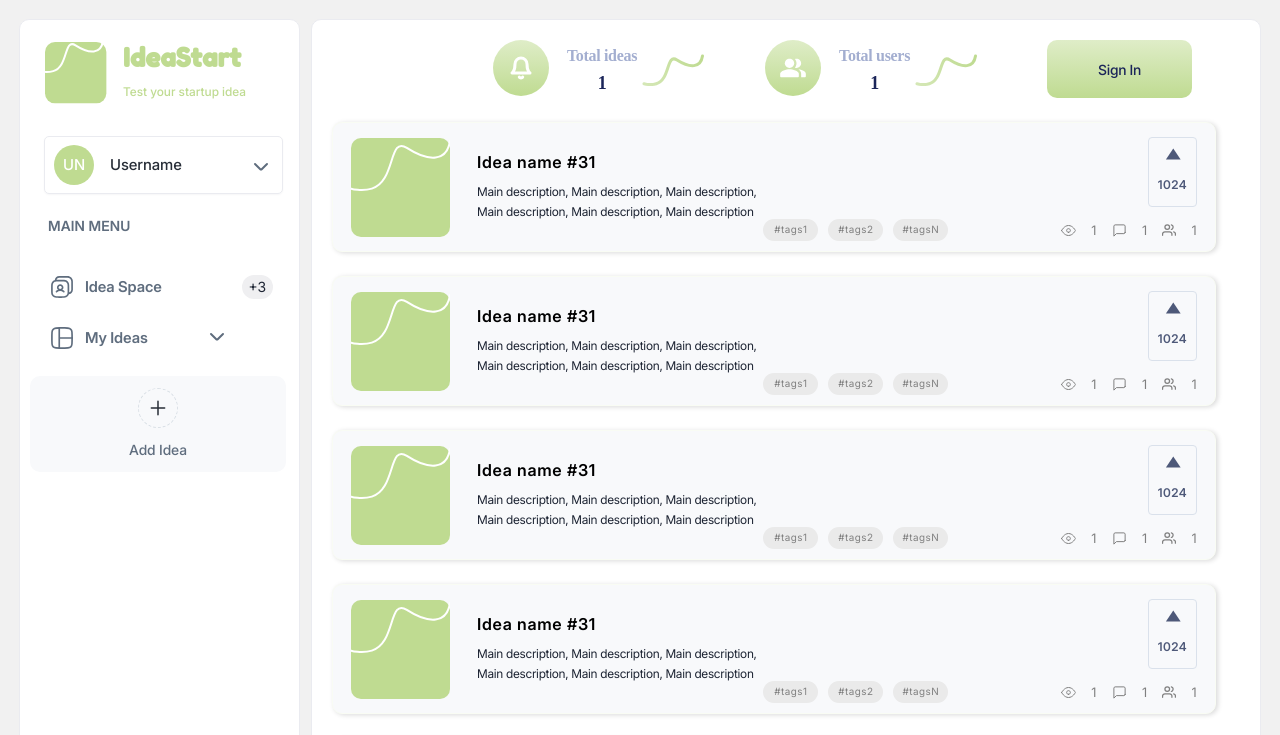
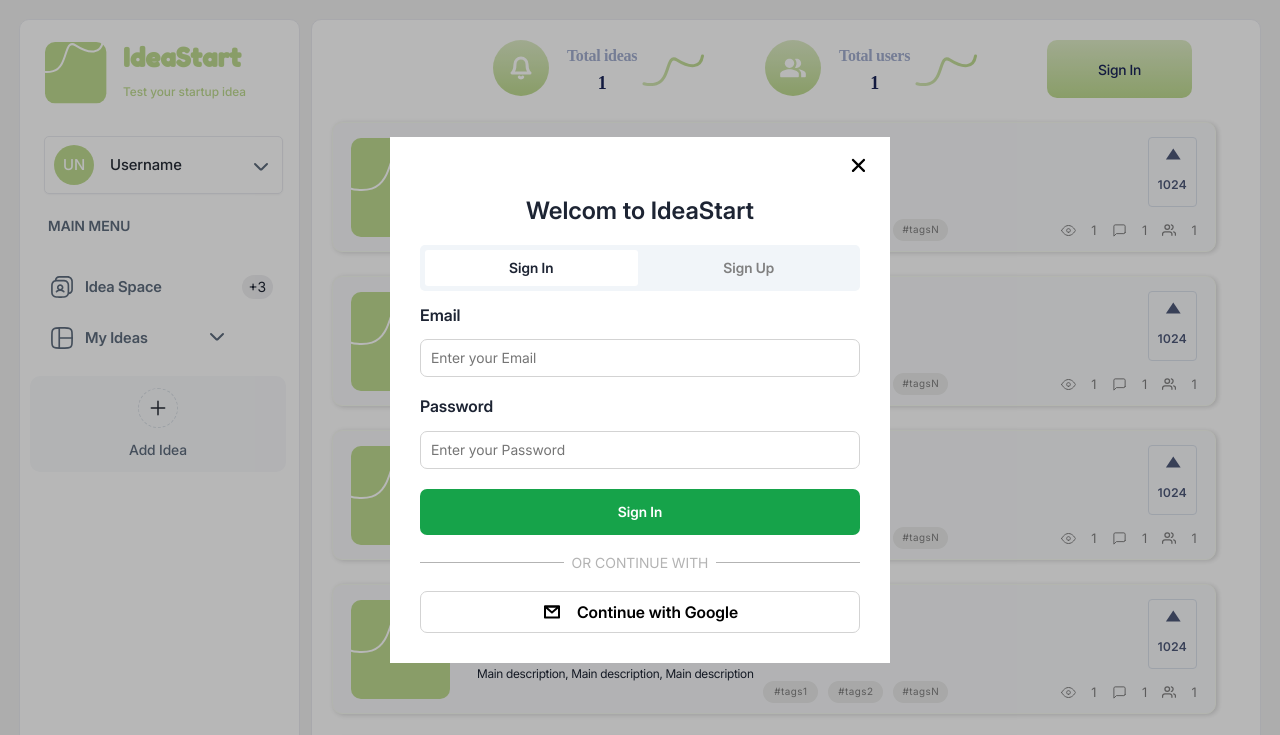
Before and after one commit to Bitaxa-72/IdeaStart, a website built with Vite: page src/index.html in a window 1280 px wide. Both pictures are taken after a click on the button "Sign In". Shown: the top 735 px of the page. Built offline with nearby package versions, Linux system fonts and the light colour scheme.

Commit message:
Created modal menu

```diff
--- a/src/index.html
+++ b/src/index.html
@@ -3,6 +3,64 @@
 <load src="./html/base/head.html" title="home" />
 
 <body class="body">
+    <div class="modal">
+        <div class="modal__window">
+            <a class="modal__cancel" href="#">
+                <svg xmlns="http://www.w3.org/2000/svg" width="40" height="40" viewBox="0 0 26 26" fill="none">
+                    <path
+                        d="M16.067 8.99502C16.1386 8.92587 16.1958 8.84314 16.2352 8.75165C16.2745 8.66017 16.2952 8.56176 16.2962 8.46218C16.2971 8.3626 16.2781 8.26383 16.2405 8.17164C16.2028 8.07945 16.1472 7.99568 16.0768 7.92523C16.0064 7.85478 15.9227 7.79905 15.8305 7.7613C15.7384 7.72354 15.6396 7.70452 15.54 7.70534C15.4404 7.70616 15.342 7.7268 15.2505 7.76606C15.159 7.80532 15.0762 7.86242 15.007 7.93402L12.001 10.939L8.99597 7.93402C8.92731 7.86033 8.84451 7.80123 8.75251 7.76024C8.66051 7.71925 8.5612 7.69721 8.4605 7.69543C8.35979 7.69365 8.25976 7.71218 8.16638 7.7499C8.07299 7.78762 7.98815 7.84376 7.91694 7.91498C7.84572 7.9862 7.78957 8.07103 7.75185 8.16442C7.71413 8.25781 7.69561 8.35784 7.69738 8.45854C7.69916 8.55925 7.7212 8.65856 7.76219 8.75056C7.80319 8.84256 7.86229 8.92536 7.93597 8.99402L10.939 12L7.93397 15.005C7.80149 15.1472 7.72937 15.3352 7.7328 15.5295C7.73623 15.7238 7.81494 15.9092 7.95235 16.0466C8.08977 16.1841 8.27515 16.2628 8.46945 16.2662C8.66375 16.2696 8.8518 16.1975 8.99397 16.065L12.001 13.06L15.006 16.066C15.1481 16.1985 15.3362 16.2706 15.5305 16.2672C15.7248 16.2638 15.9102 16.1851 16.0476 16.0476C16.185 15.9102 16.2637 15.7248 16.2671 15.5305C16.2706 15.3362 16.1985 15.1482 16.066 15.006L13.063 12L16.067 8.99502Z"
+                        fill="black" />
+                </svg>
+            </a>
+            <h3 class="modal__title">Welcom to IdeaStart</h3>
+            <div class="modal__btn">
+                <button data-menu="signIn" class="modal__signIn modal__signIn--active">Sign In</button>
+                <button data-menu="signUp" class="modal__signIn">Sign Up</button>
+            </div>
+            <div data-window="firstWindow" class="modal__switchMenu modal__switchMenu--active">
+                <form class="modal__form">
+                    <div class="modal__info">
+                        <label class="modal__label" for="email">Email</label>
+                        <input id="email" class="modal__input" type="email" placeholder="Enter your Email">
+                    </div>
+                    <div class="modal__info">
+                        <label class="modal__label" for="Password">Password</label>
+                        <input id="Password" class="modal__input" type="email" placeholder="Enter your Password">
+                    </div>
+                </form>
+                <button class="modal__action">Sign In</button>
+            </div>
+            <div data-window="secondWindow" class="modal__switchMenu">
+                <form class="modal__form">
+                    <div class="modal__info">
+                        <label class="modal__label" for="name">Full Name</label>
+                        <input id="name" class="modal__input" type="text" placeholder="Enter your full name">
+                    </div>
+                    <div class="modal__info">
+                        <label class="modal__label" for="email">Email</label>
+                        <input id="email" class="modal__input" type="email" placeholder="Enter your Email">
+                    </div>
+                    <div class="modal__info">
+                        <label class="modal__label" for="Password">Password</label>
+                        <input id="Password" class="modal__input" type="email" placeholder="Enter your Password">
+                    </div>
+                </form>
+                <button class="modal__action">Create Account</button>
+            </div>
+            <span class="modal__span">OR CONTINUE WITH</span>
+            <button class="modal__google">
+                <svg xmlns="http://www.w3.org/2000/svg" width="20" height="20" viewBox="0 0 20 20" fill="none">
+                    <path fill-rule="evenodd" clip-rule="evenodd"
+                        d="M17 3.5H3C2.73478 3.5 2.48043 3.60536 2.29289 3.79289C2.10536 3.98043 2 4.23478 2 4.5V15.5C2 15.7652 2.10536 16.0196 2.29289 16.2071C2.48043 16.3946 2.73478 16.5 3 16.5H17C17.2652 16.5 17.5196 16.3946 17.7071 16.2071C17.8946 16.0196 18 15.7652 18 15.5V4.5C18 4.23478 17.8946 3.98043 17.7071 3.79289C17.5196 3.60536 17.2652 3.5 17 3.5ZM4 14.5V5.5H16V14.5H4Z"
+                        fill="black" />
+                    <path fill-rule="evenodd" clip-rule="evenodd"
+                        d="M17.648 5.261L10.603 11.261C10.4214 11.4156 10.1904 11.5002 9.9518 11.4995C9.71322 11.4988 9.48276 11.4128 9.30204 11.257L2.34704 5.257C1.64504 4.652 2.07304 3.5 3.00004 3.5H17C17.93 3.5 18.356 4.658 17.648 5.261ZM5.69004 5.5L9.96004 9.183L14.282 5.5H5.69004Z"
+                        fill="black" />
+                </svg>
+                Continue with Google
+            </button>
+        </div>
+    </div>
     <div class="overlay" data-burger="overlay"></div>
     <div class="container main__container">
         <aside class="sidebar" data-burger="sidebar">
@@ -10,8 +68,7 @@
         </aside>
         <main class="main">
             <div class="burger" data-burger="btn">
-                <svg xmlns="http://www.w3.org/2000/svg" width="20" height="14" viewBox="0 0 20 14"
-                    fill="none">
+                <svg xmlns="http://www.w3.org/2000/svg" width="20" height="14" viewBox="0 0 20 14" fill="none">
                     <path d="M1 1H19M1 7H19M1 13H19" stroke="white" stroke-width="3" stroke-linecap="round"
                         stroke-linejoin="round" />
                 </svg>
--- /dev/null
+++ b/src/js/components/modal.js
@@ -0,0 +1,51 @@
+export const switchMenu = () => {
+    const signIn = document.querySelector('[data-menu="signIn"]');
+    const signUp = document.querySelector('[data-menu="signUp"]');
+    const windowSignIn = document.querySelector('[data-window="firstWindow"]');
+    const windowSignUp = document.querySelector('[data-window="secondWindow"]');
+
+    const activeWindow = () => {
+        signIn.addEventListener('click', () => {
+            if (signIn.classList.contains('modal__signIn--active')) return;
+
+            signIn.classList.toggle('modal__signIn--active');
+            signUp.classList.remove('modal__signIn--active');
+            windowSignIn.classList.toggle('modal__switchMenu--active');
+            windowSignUp.classList.remove('modal__switchMenu--active');
+        })
+
+        signUp.addEventListener('click', () => {
+            if (signUp.classList.contains('modal__signIn--active')) return;
+
+            signUp.classList.toggle('modal__signIn--active');
+            signIn.classList.remove('modal__signIn--active');
+            windowSignUp.classList.toggle('modal__switchMenu--active');
+            windowSignIn.classList.remove('modal__switchMenu--active');
+        })
+    }
+    activeWindow();
+}
+
+export const modalWindow = () => {
+    const modal = document.querySelector('.modal')
+    const modalButton = document.querySelector('.ideas__stats-btn')
+
+    modalButton.addEventListener('click', openModal)
+    modal.addEventListener('click', closeModal)
+
+    function openModal(e) {
+        e.preventDefault()
+        document.body.classList.toggle('body--opened-modal')
+    }
+
+    function closeModal(e) {
+        e.preventDefault()
+
+        const target = e.target
+
+        if (target.closest('.modal__cancel') || target.classList.contains('modal')) {
+            document.body.classList.remove('body--opened-modal')
+        }
+
+    }
+}
--- a/src/js/main.js
+++ b/src/js/main.js
@@ -7,7 +7,8 @@ import { tagSet } from './components/input';
 import { imageGallery } from './components/input';
 import { swiperIdea } from './components/slider';
 import { rateStars } from './components/rate';
-
+import { switchMenu } from './components/modal';
+import { modalWindow } from './components/modal';
 
 dropDownIdeas();
 dropDownMenu();
@@ -17,3 +18,5 @@ imageGallery();
 swiperIdea();
 rateStars();
 useBurger();
+switchMenu();
+modalWindow();
--- a/src/scss/components/_index.scss
+++ b/src/scss/components/_index.scss
@@ -3,3 +3,4 @@
 @import './inputList.scss';
 @import './post.scss';
 @import './comments.scss';
+@import './modal.scss';
--- /dev/null
+++ b/src/scss/components/modal.scss
@@ -0,0 +1,158 @@
+.body--opened-menu {
+  overflow: hidden;
+}
+
+.modal {
+  padding: 0 10px;
+  position: fixed;
+  inset: 0;
+  z-index: 10;
+  background: #00000048;
+  display: flex;
+  justify-content: center;
+  align-items: center;
+
+  opacity: 0;
+  visibility: hidden;
+  transition: .4s;
+}
+.body--opened-modal .modal {
+  opacity: 1;
+  visibility: visible;
+}
+.modal__window {
+  max-width: 500px;
+  width: 100%;
+  position: relative;
+  background-color: white;
+  padding: 30px;
+  display: flex;
+  flex-direction: column;
+  align-items: center;
+  position: relative;
+}
+
+.modal {
+  &__cancel {
+    position: absolute;
+    right: 10px;
+    top: 10px;
+    display: flex;
+    justify-content: center;
+    align-items: center;
+  }
+
+  &__title {
+    margin-top: 30px;
+    font-size: 24px;
+  }
+
+  &__btn {
+    width: 100%;
+    margin-top: 20px;
+    background-color: #F1F5F9;
+    border-radius: 5px;
+    padding: 5px;
+    display: flex;
+    gap: 5px;
+  }
+
+  &__signIn {
+    color: rgb(128, 128, 128);
+    padding: 10px 80px;
+    border-radius: 3px;
+    width: 50%;
+    font-weight: 600;
+
+    &--active{
+        color: #1d2433;
+        background-color: white;
+    }
+  }
+
+  &__form {
+    width: 100%;
+    display: flex;
+    flex-direction: column;
+    margin-top: 15px;
+    gap: 20px;
+  }
+
+  &__info {
+    display: flex;
+    flex-direction: column;
+  }
+  &__label {
+    font-size: 16px;
+    margin-bottom: 15px;
+    font-weight: 600;
+  }
+  &__input {
+    padding: 10px;
+    width: 100%;
+    border: 1px solid #d3d3d3;
+    border-radius: 7px;
+  }
+  &__action {
+    margin-top: 20px;
+    background-color: #16a34a;
+    width: 100%;
+    padding: 15px;
+    border-radius: 7px;
+    color: white;
+    font-weight: 600;
+  }
+  &__switchMenu{
+    width: 100%;
+    display: none;
+    flex-direction: column;
+    align-items: center;
+
+    &--active{
+        display: flex;
+    }
+  }
+
+  &__span{
+    width: 100%;
+    margin-top: 20px;
+    color: #b3b3b3;
+    display: flex;
+    justify-content: center;
+    white-space: nowrap;
+
+    &::after{
+        content: "";
+        display: inline-block;
+        background-color: #b3b3b3;
+        width: 100%;
+        height: 1px;
+        transform: translateY(7px);
+        margin-left: 8px;
+    }
+
+    &::before{
+        content: "";
+        display: inline-block;
+        background-color: #b3b3b3;
+        width: 100%;
+        height: 1px;
+        transform: translateY(7px);
+        margin-right: 8px;
+    }
+  }
+
+  &__google{
+    margin-top: 20px;
+    display: flex;
+    align-items: center;
+    gap: 15px;
+    border: 1px solid #d3d3d3;
+    width: 100%;
+    font-size: 16px;
+    font-weight: 600;
+    padding: 10px;
+    border-radius: 7px;
+    justify-content: center;
+  }
+}
```
Also changed, not shown: dist/assets/main-CGjAt9qp.js (added), dist/assets/main-D1K6aSmn.css (added).
